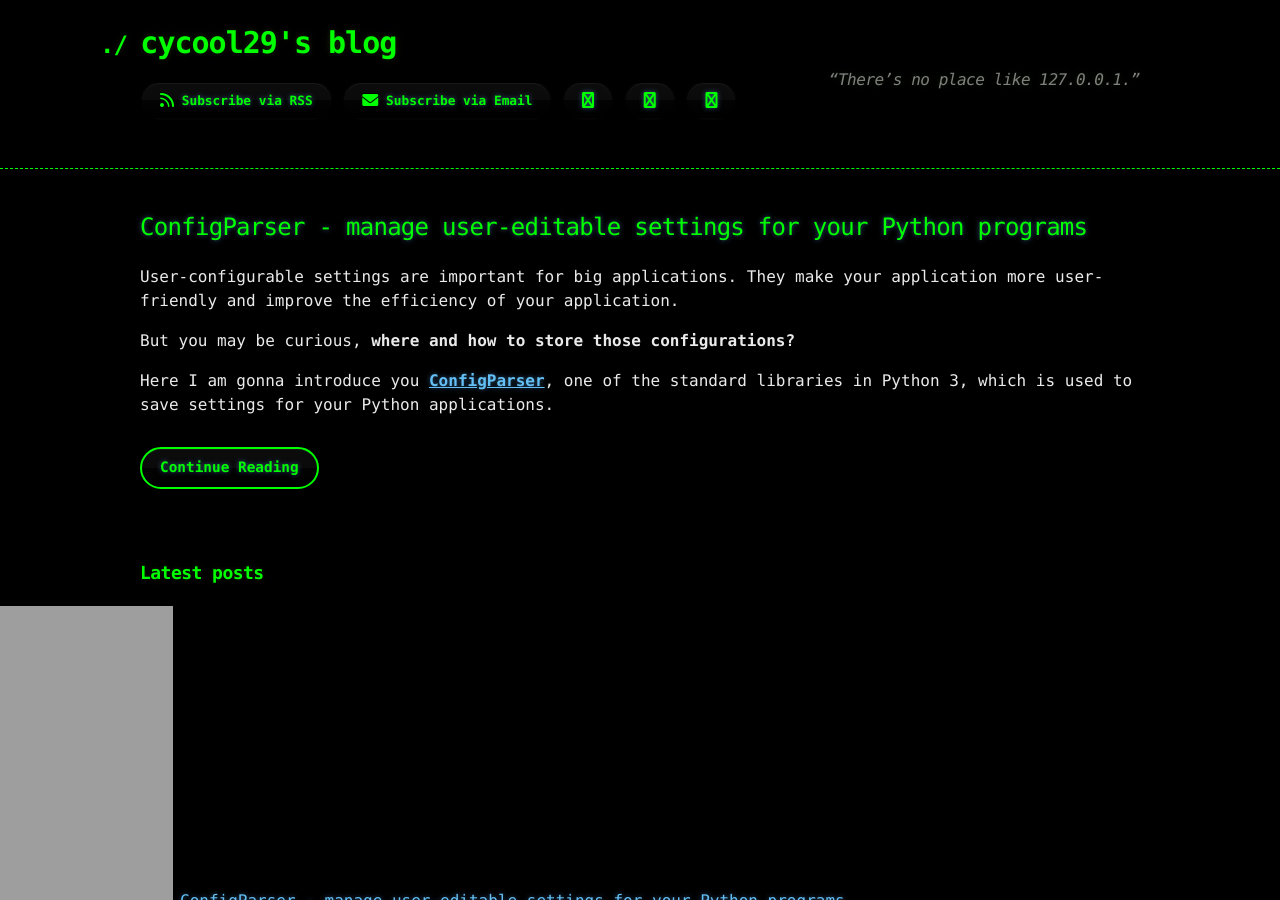
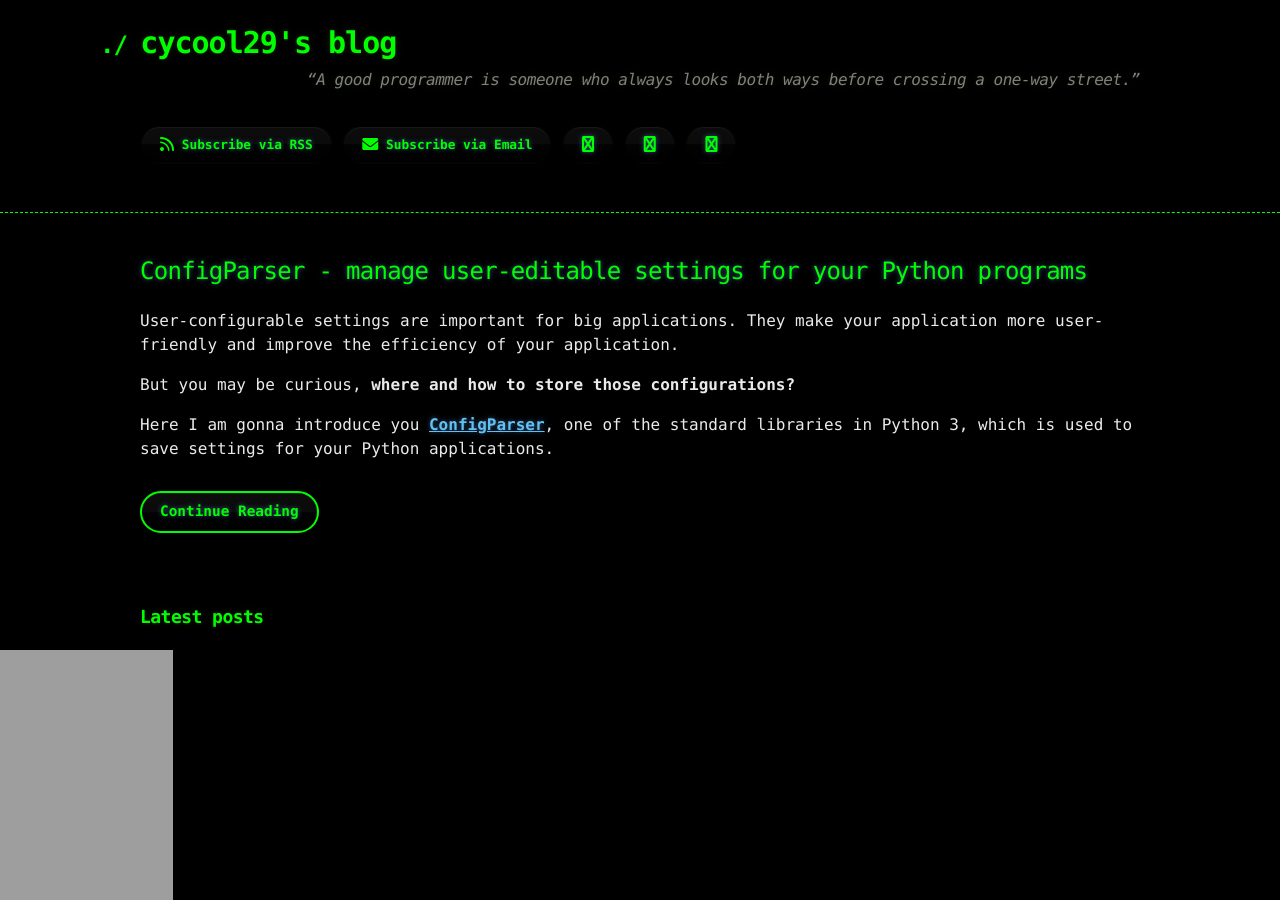
Before and after one commit to cycool29/cycool29.github.io, a Jekyll site: the page built from index.md, in a window 1280 px wide and 900 px high. Built offline with Jekyll 4.4.1, drawn with Linux system fonts in a browser that asks for light colours; a style sheet for code colours, icons or effects is not loaded.

Commit message:
Update quotes

```diff
--- a/_config.yml
+++ b/_config.yml
@@ -1,6 +1,6 @@
 title: cycool29's blog
 comments: Comments
-description: "“There’s no place like 127.0.0.1.” "
+description: "“A good programmer is someone who always looks both ways before crossing a one-way street.” "
 remote_theme: jekyll-theme-hacker
 author: cycool29
 github:
```
